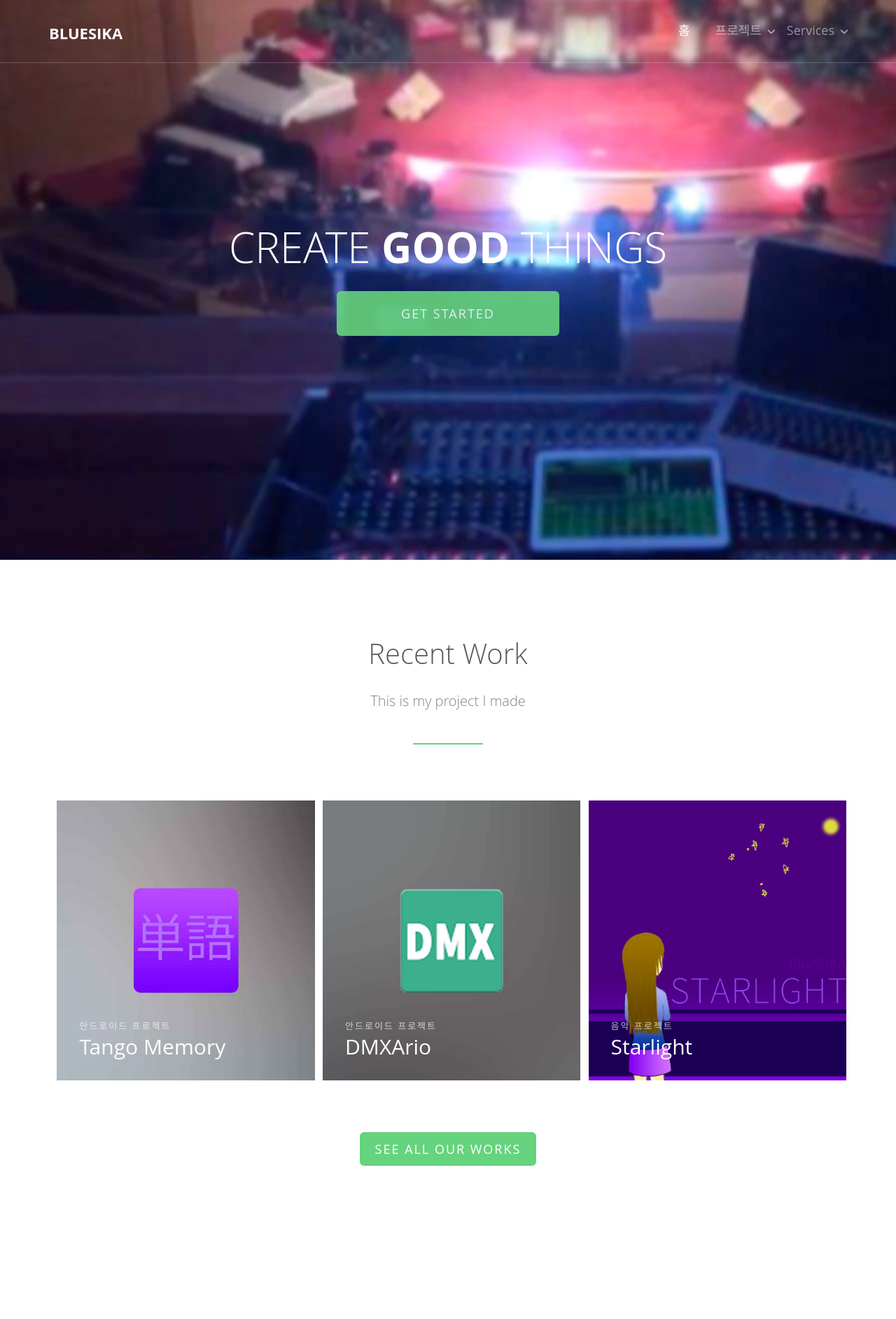
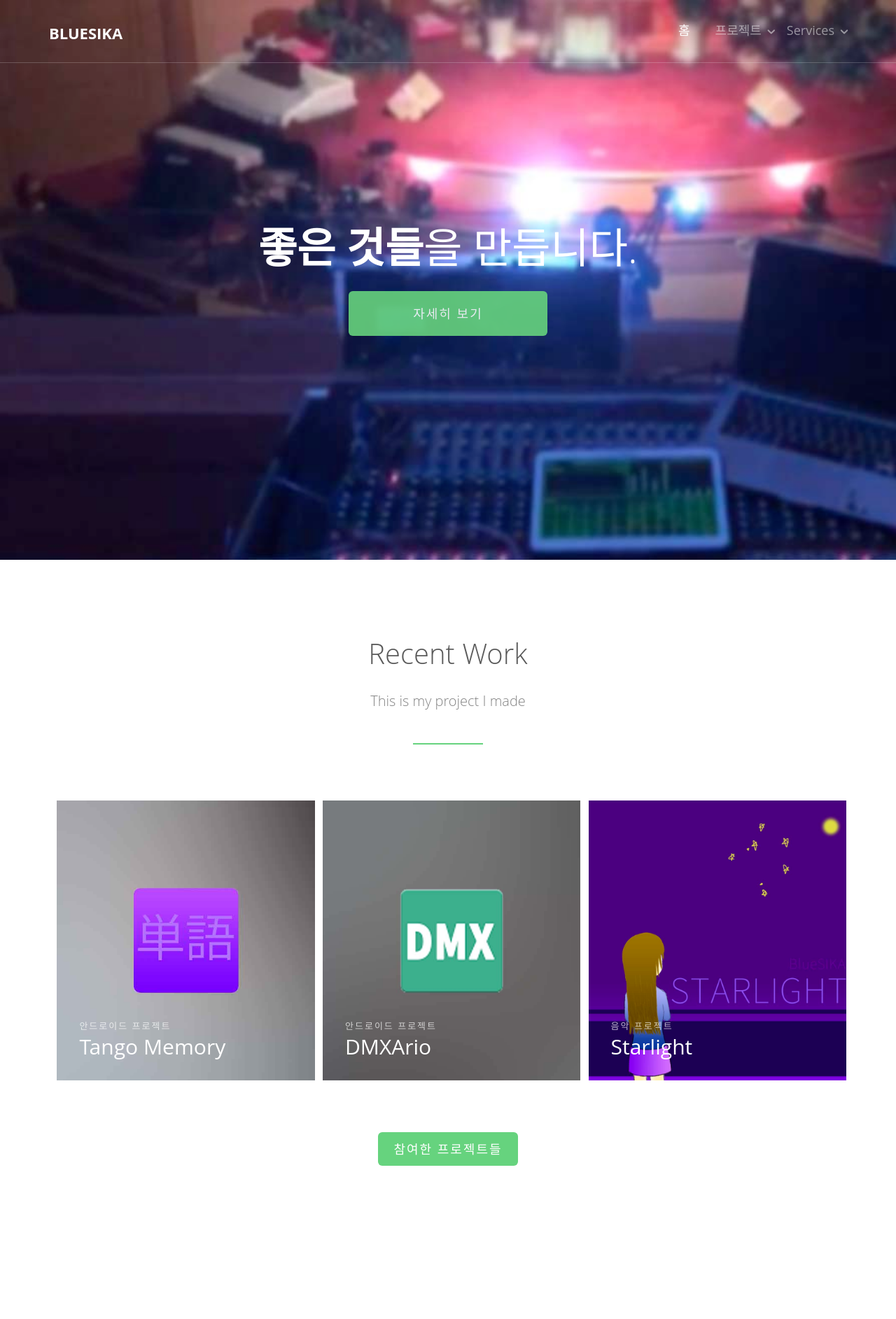
Before and after one commit to icaynia/BlueSIKA, a PHP site: page / in a window 1280 px wide. Shown: the top 1885 px of the page at 70% size. Run offline with PHP 8.4, Linux system fonts and the light colour scheme; some web fonts are replaced.

Commit message:
Change to Korean (2)

```diff
--- a/index.php
+++ b/index.php
@@ -127,11 +127,11 @@
 			<div class="fh5co-overlay"></div>
 			<div class="fh5co-cover text-center" data-stellar-background-ratio="0.5" style="background-image: url(images/cover_bg_1.jpg);">
 				<div class="desc animate-box">
-					<h2>Create <strong>Good</strong> Things</h2>
+					<h2><strong>좋은 것들</strong>을 만듭니다.</h2>
 					<!-- -->
 					<span><a href="http://frehtml5.co/" target="_blank" class="fh5co-site-name"></a></span>
 
-					<span><a class="btn btn-primary btn-lg" href="#">Get Started</a></span>
+					<span><a class="btn btn-primary btn-lg" href="#">자세히 보기</a></span>
 				</div>
 			</div>
 
@@ -291,7 +291,7 @@
 
 				<div class="row">
 					<div class="col-md-4 col-md-offset-4 text-center animate-box">
-						<a href="#" class="btn btn-primary btn-lg">See All Our Works</a>
+						<a href="#" class="btn btn-primary btn-lg">참여한 프로젝트들</a>
 					</div>
 				</div>
 
```
